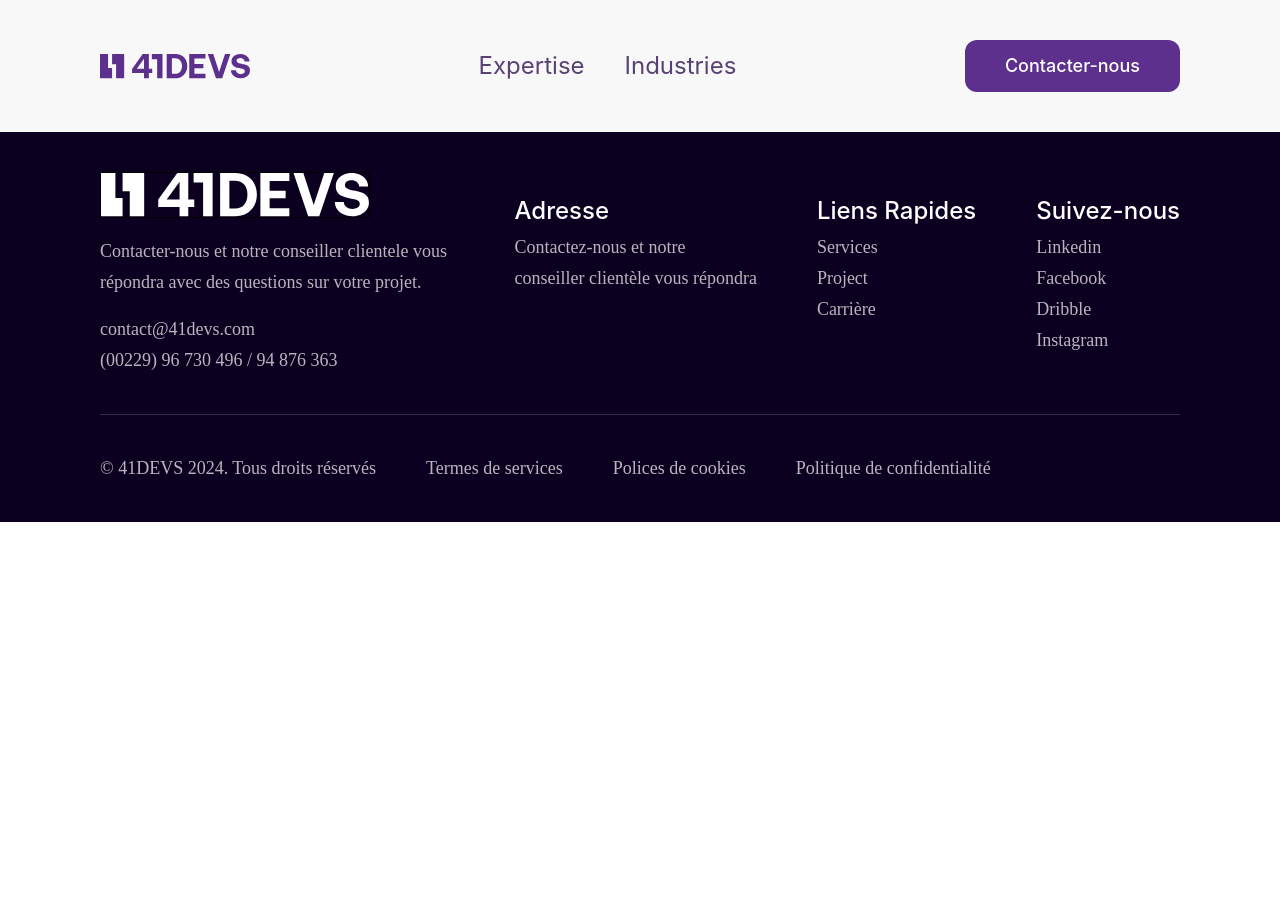
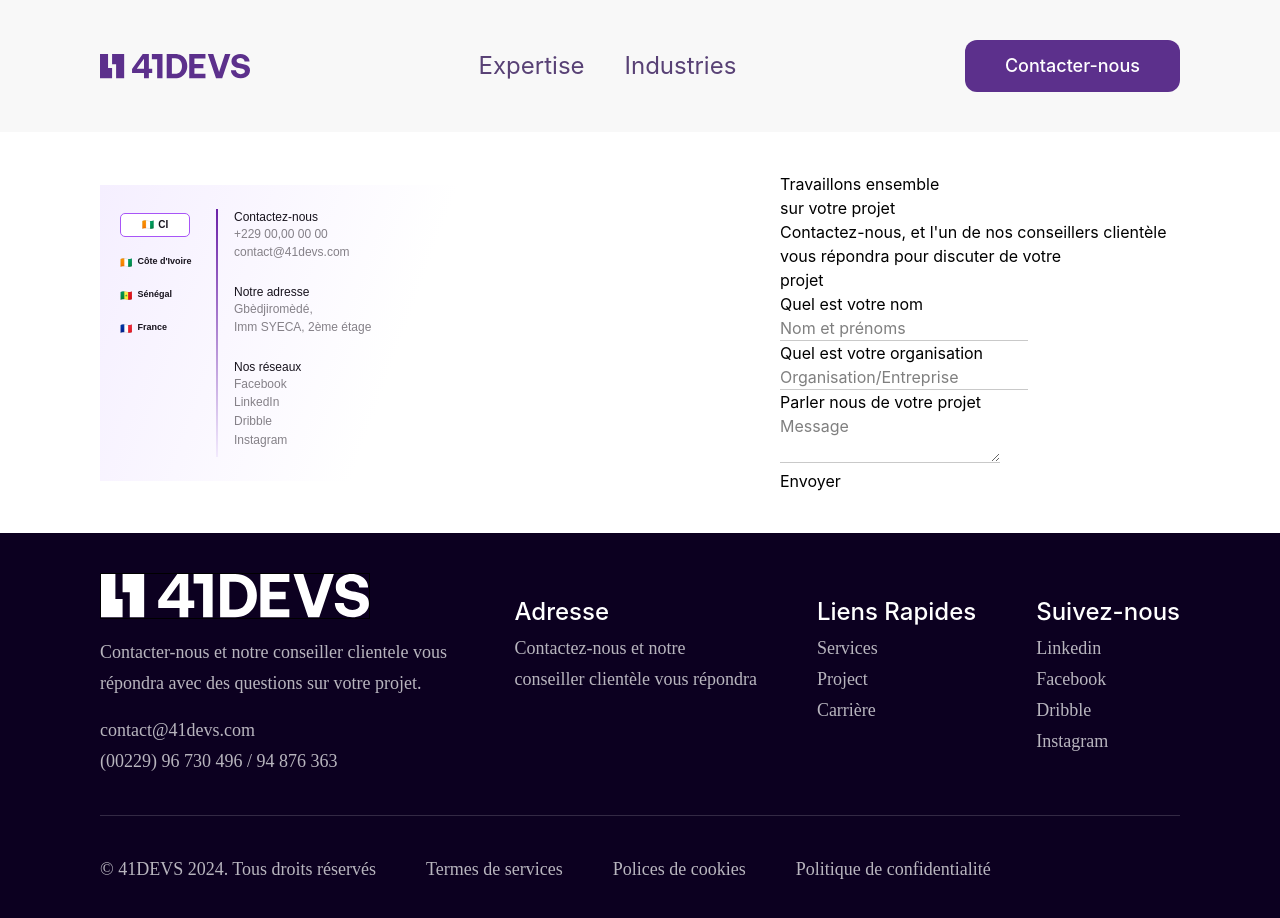
Before and after one commit to brice825KA/Refonte_41DEVS, a Vue app in the folder Refonte_41DEVS/: page /#/contact in a window 1280 px wide. Shown: the top 918 px of the page. Before the commit the page ends 800 px from the top, so only its background shows below. Built offline with nearby package versions, Linux system fonts and the light colour scheme.

Commit message:
implemante page contact

```diff
--- a/Refonte_41DEVS/src/App.vue
+++ b/Refonte_41DEVS/src/App.vue
@@ -1,10 +1,12 @@
 <script setup lang="js">
 import NavBar from './container/helper/NavBar.vue';
 import MyFooter from '@/container/helper/Footer.vue'
+import { RouterView } from 'vue-router'
 </script>
 
 <template>
   <NavBar class="sticky bg-[#F8F8F8] top-0 left-0 z-1000"/>
+  <RouterView />
   <MyFooter/>
 </template>
 
--- /dev/null
+++ b/Refonte_41DEVS/src/container/component/contact/contact.vue
@@ -0,0 +1,105 @@
+<script setup lang="js">
+import { ref } from 'vue'
+
+const countries = [
+    { code: 'CI', name: "Côte d'Ivoire", flag: '🇨🇮' },
+    { code: 'SN', name: 'Sénégal', flag: '🇸🇳' },
+    { code: 'FR', name: 'France', flag: '🇫🇷' },
+]
+
+const selectedCountry = ref(countries[0])
+</script>
+
+<template>
+    <div class="py-10 px-25 flex items-center gap-65">
+        <div
+            id="FirstCol"
+            class="grid w-full max-w-105 grid-cols-[80px_2px_minmax(0,1fr)] items-start gap-4 bg-[linear-gradient(110deg,#f5efff_0%,#fff_68%)] px-5 py-6 text-[#17131d] font-['PP_Neue_Montreal',Arial,sans-serif] max-sm:grid-cols-[72px_2px_minmax(0,1fr)] max-sm:gap-3 max-sm:px-3.5 max-sm:py-4"
+        >
+            <div class="flex flex-col items-start gap-4.5 pt-1" aria-label="Sélection du pays">
+                <div
+                    class="flex h-6 w-17.5 items-center justify-center gap-1 rounded-[5px] border border-[#a855f7] bg-white text-[10px] font-semibold hover:bg-purple-50 focus-visible:outline-2 focus-visible:outline-offset-2 focus-visible:outline-purple-700"
+                    role="status"
+                >
+                    <span aria-hidden="true">{{ selectedCountry.flag }}</span>
+                    <span>{{ selectedCountry.code }}</span>
+                </div>
+                <div class="flex flex-col items-start gap-4.5" role="radiogroup" aria-label="Choisir un pays">
+                    <button
+                        v-for="country in countries"
+                        :key="country.code"
+                        type="button"
+                        role="radio"
+                        :aria-checked="selectedCountry.code === country.code"
+                        class="flex cursor-pointer items-center gap-1.25 whitespace-nowrap rounded-sm text-left text-[9px] font-semibold hover:text-purple-800 focus-visible:outline-2 focus-visible:outline-purple-700"
+                        @click="selectedCountry = country"
+                    >
+                        <span class="text-[10px]" aria-hidden="true">{{ country.flag }}</span>
+                        {{ country.name }}
+                    </button>
+                </div>
+            </div>
+
+            <div class="h-full min-h-62 w-0.5 bg-[linear-gradient(#6b21a8,#f2eafd)]" aria-hidden="true"></div>
+
+            <div class="flex flex-col gap-5.5 text-xs leading-[1.55]">
+                <section>
+                    <h2 class="m-0 text-xs font-medium">Contactez-nous</h2>
+                    <a class="block text-[#858188] no-underline" href="tel:+22900000000">+229 00,00 00 00</a>
+                    <a class="block text-[#858188] no-underline" href="mailto:contact@41devs.com">contact@41devs.com</a>
+                </section>
+
+                <section>
+                    <h2 class="m-0 text-xs font-medium">Notre adresse</h2>
+                    <p class="m-0 text-[#858188]">Gbèdjiromèdé,</p>
+                    <p class="m-0 text-[#858188]">Imm SYECA, 2ème étage</p>
+                </section>
+
+                <section>
+                    <h2 class="m-0 text-xs font-medium">Nos réseaux</h2>
+                    <p class="m-0 text-[#858188]">Facebook</p>
+                    <p class="m-0 text-[#858188]">LinkedIn</p>
+                    <p class="m-0 text-[#858188]">Dribble</p>
+                    <p class="m-0 text-[#858188]">Instagram</p>
+                </section>
+            </div>
+        </div>
+        <div class="" id="SecondCol">
+            <div class="">
+                <div class="">Travaillons ensemble</div>
+                <div class="">sur votre projet</div>
+            </div>
+            <div class="">
+
+                <div class="">
+                    <div class="">Contactez-nous, et l'un de nos conseillers clientèle vous répondra pour discuter de votre</div>
+                    <div class=""> projet</div>
+                </div>
+
+                <div class="">
+                    <div class="">Quel est votre nom</div>
+                    <div class=""><input type="text" placeholder="Nom et prénoms" class=""></div>
+                </div>
+
+                <div class="">
+                    <div class="">Quel est votre organisation</div>
+                    <div class=""><input type="text" placeholder="Organisation/Entreprise" class=""></div>
+                </div>
+
+                <div class="">
+                    <div class="">Parler nous de votre projet</div>
+                    <div class=""><textarea placeholder="Message" class=""></textarea></div>
+                </div>
+                <div><button type="submit"><RouterLink to='#'>Envoyer</RouterLink></button></div>
+            </div>
+        </div>
+    </div>
+</template>
+
+<style scoped>
+input, textarea {
+    border: none;
+    outline: none;
+    border-bottom: 1px solid #C9C9C9;
+}
+</style>
--- a/Refonte_41DEVS/src/container/helper/BottomFooter.vue
+++ b/Refonte_41DEVS/src/container/helper/BottomFooter.vue
@@ -49,7 +49,7 @@ import logo_footer from '../../asset/icons/ic_41DEVSFooter.svg'
     <div class="py-10 border-t border-[#FFFFFF29]">
         <div class="flex gap-12.5">
             <div class="" id="footer-text">© 41DEVS 2024. Tous droits réservés</div>
-            <div class="" id="footer-text"><a hreh="#">Termes de services</a></div>
+            <div class="" id="footer-text"><a href="#">Termes de services</a></div>
             <div class="" id="footer-text"><a href="#">Polices de cookies</a></div>
             <div class="" id="footer-text"><a href="#">Politique de confidentialité</a></div>
         </div>
--- a/Refonte_41DEVS/src/container/helper/NavBar.vue
+++ b/Refonte_41DEVS/src/container/helper/NavBar.vue
@@ -9,7 +9,7 @@ import ic_headers from "@/asset/icons/ic_41DEVS.svg"
             <div class="font-family-[Gilroy] font-normal text-2xl text-[#584175]"><router-link to="/companies">Expertise</router-link></div>
             <div class="font-family-[Gilroy] font-normal text-2xl text-[#584175]"><router-link to='/industries'>Industries</router-link></div>
         </div>
-        <div class="bg-[#5C308C] px-10 py-3 rounded-xl font-medium text-lg text-[#FFFFFF]"><router-link to="">Contacter-nous</router-link></div>
+        <div class="bg-[#5C308C] px-10 py-3 rounded-xl font-medium text-lg text-[#FFFFFF]"><router-link to="/contact">Contacter-nous</router-link></div>
     </div>
 </template>
 
--- a/Refonte_41DEVS/src/router/router.ts
+++ b/Refonte_41DEVS/src/router/router.ts
@@ -2,6 +2,7 @@ import { createRouter, createWebHashHistory } from 'vue-router'
 import accueil from '@/container/component/accueil/accueil.vue'
 import companies from '@/container/component/companies/companies.vue'
 import industries from '@/container/component/industries/industries.vue'
+import contact from '@/container/component/contact/contact.vue'
 
 const routes = [
   {
@@ -16,6 +17,10 @@ const routes = [
     path: '/industries',
     component: industries
   },
+  {
+    path: '/contact',
+    component: contact
+  }
 ]
 
 const router = createRouter({
```
